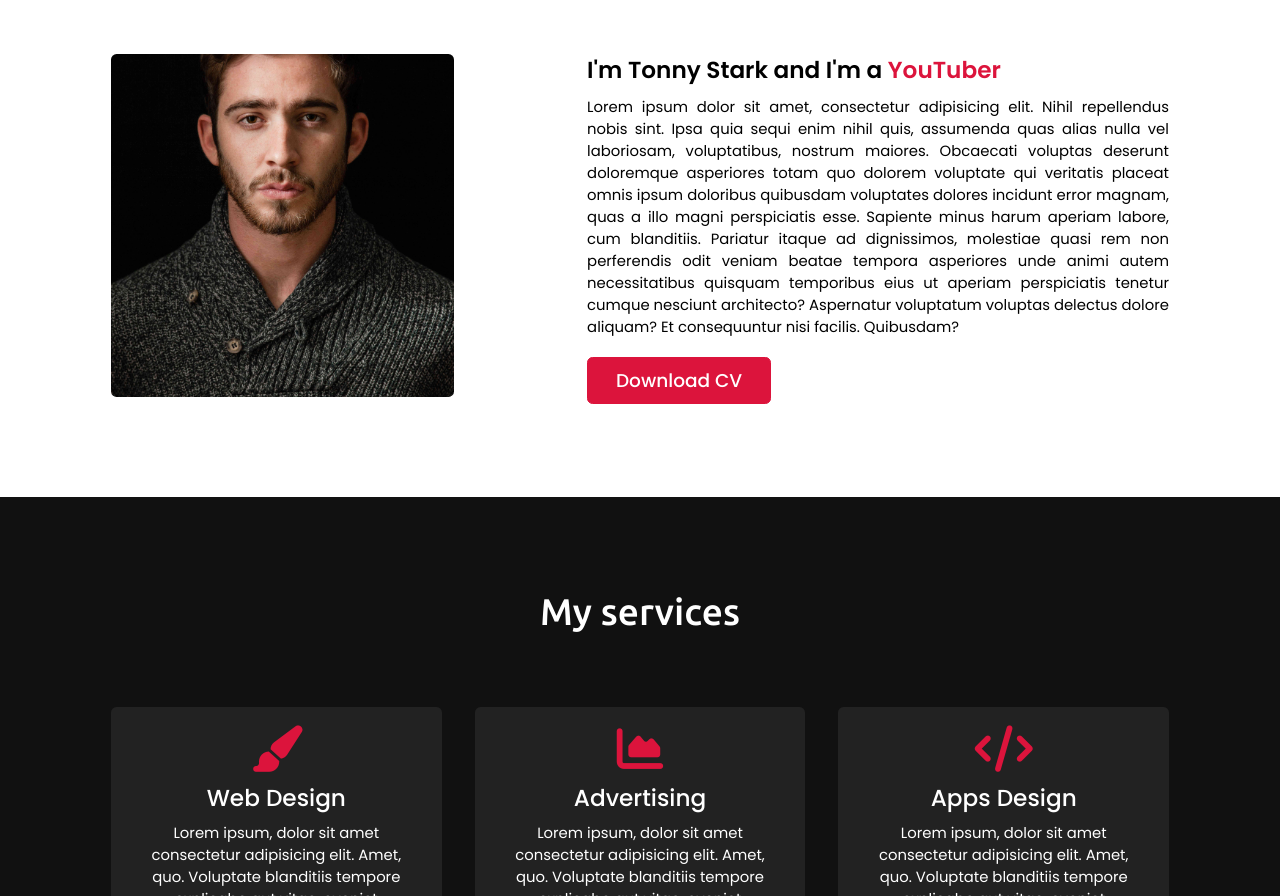
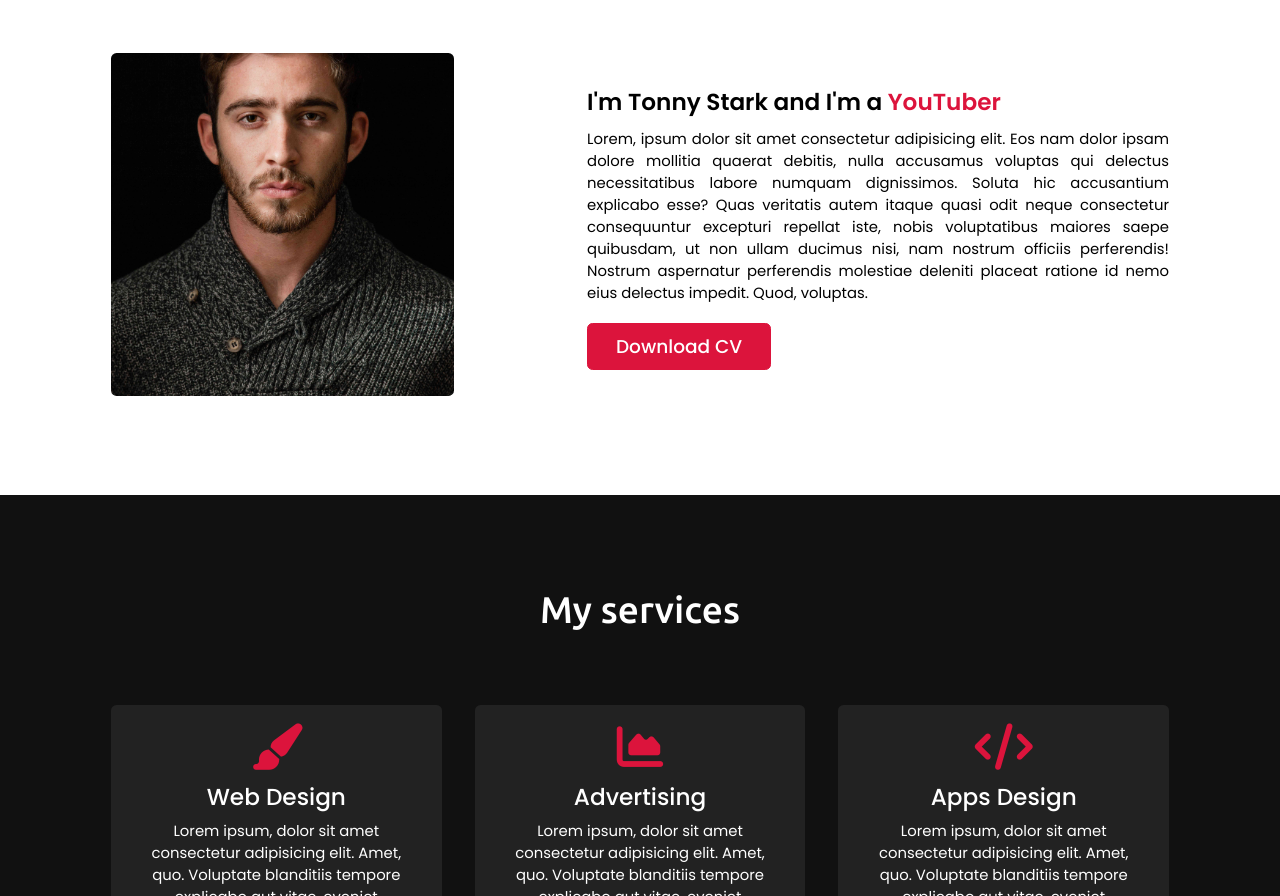
Before and after one commit to pandurang-sadgir/Template1, a plain HTML site: page index.html in a window 1280 px wide. Shown: the part 817-1713 px from the top of the page. Drawn offline with nearby package versions, Linux system fonts and the light colour scheme; a web font is replaced by a local one.

Commit message:
paragraph add

```diff
--- a/index.html
+++ b/index.html
@@ -66,7 +66,7 @@
             <div class="column right">
                 <div class="text">I'm Tonny Stark and I'm a <span>YouTuber</span></div>
                 <p>
-                    Lorem ipsum dolor sit amet, consectetur adipisicing elit. Nihil repellendus nobis sint. Ipsa quia sequi enim nihil quis, assumenda quas alias nulla vel laboriosam, voluptatibus, nostrum maiores. Obcaecati voluptas deserunt doloremque asperiores totam quo dolorem voluptate qui veritatis placeat omnis ipsum doloribus quibusdam voluptates dolores incidunt error magnam, quas a illo magni perspiciatis esse. Sapiente minus harum aperiam labore, cum blanditiis. Pariatur itaque ad dignissimos, molestiae quasi rem non perferendis odit veniam beatae tempora asperiores unde animi autem necessitatibus quisquam temporibus eius ut aperiam perspiciatis tenetur cumque nesciunt architecto? Aspernatur voluptatum voluptas delectus dolore aliquam? Et consequuntur nisi facilis. Quibusdam?
+                    Lorem, ipsum dolor sit amet consectetur adipisicing elit. Eos nam dolor ipsam dolore mollitia quaerat debitis, nulla accusamus voluptas qui delectus necessitatibus labore numquam dignissimos. Soluta hic accusantium explicabo esse? Quas veritatis autem itaque quasi odit neque consectetur consequuntur excepturi repellat iste, nobis voluptatibus maiores saepe quibusdam, ut non ullam ducimus nisi, nam nostrum officiis perferendis! Nostrum aspernatur perferendis molestiae deleniti placeat ratione id nemo eius delectus impedit. Quod, voluptas.
                 </p>
                 <a href="#">Download CV</a>
             </div>
```
